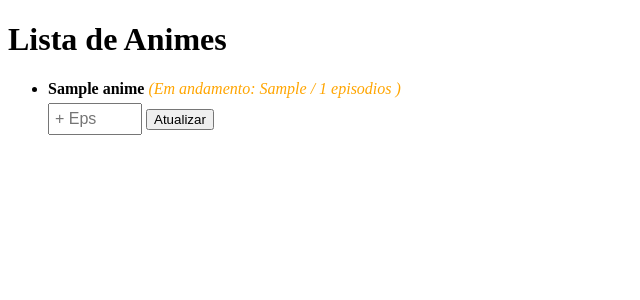
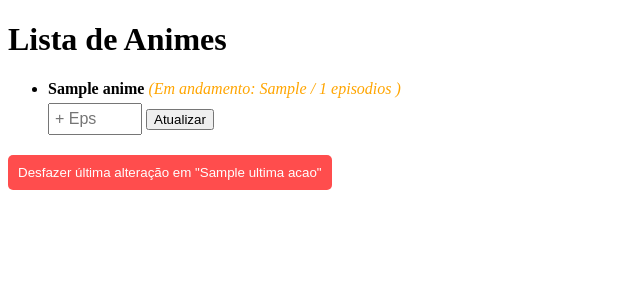
Before and after one commit to bielrlk07/My_First_Anime, a Flask app: template templates/listadeanimes.html in a window 1280 px wide. Shown: the top 300 px of the page, without its empty margins (0-640 px from the left). Run offline with Flask 3, Linux system fonts and the light colour scheme; the template is opened without the code that fills it: most values are stand-ins (such as "Sample title", 1, 10 or a date in 2020).

Commit message:
botao de desfazer que vai uma unica vez

```diff
--- a/app.py
+++ b/app.py
@@ -26,10 +26,14 @@ meus_animes = [
 @app.route("/")
 def index():
     # O render_template vai buscar um arquivo HTML e nós 'injetamos' a lista nele
-    return render_template("listadeanimes.html", lista_animes=meus_animes)
+    return render_template("listadeanimes.html", lista_animes=meus_animes, ultima_acao=ultima_acao)
+
+ultima_acao = None
 
 @app.route("/atualizar", methods=["POST"])
 def atualizar():
+    global ultima_acao
+    # Avisa o Python que vamos modificar a memória global
     # Pega as informações que vieram do HTML
     nome = request.form.get("nome_anime")
     novos_eps = int(request.form.get("novos_eps"))
@@ -37,15 +41,44 @@ def atualizar():
    # Pega o número que a pessoa digitou lá na caixinha
     for anime in meus_animes:
         if anime["nome"] == nome:
+
+            # ANTES de somar os episódios novos, nós tiramos uma "fotografia" do estado atual
+            ultima_acao = {
+                "nome": anime["nome"],
+                "eps_vistos_antes": anime["eps_vistos"],
+                "finalizado_antes": anime["finalizado"]
+            }
+
             # AQUI ESTÁ A MÁGICA: O += soma o valor atual com os novos episódios
             anime["eps_vistos"] += novos_eps
+
             # Verificação de segurança: se a soma bater ou passar do total, finaliza!
             if anime["eps_vistos"] >= anime["total_eps"]:
                 anime["eps_vistos"] = anime["total_eps"]
                 anime["finalizado"] = True
+
             break # Como já achamos e atualizamos o anime, podemos parar o loop
 
     return redirect("/")
 
+# NOVA ROTA: Responsável por reverter a ação quando o botão Desfazer for clicado
+@app.route("/desfazer",methods=["POST"])
+def desfazer():
+    global ultima_acao
+
+    # Só faz alguma coisa se existir uma ação salva na memória
+    if ultima_acao is not None:
+        for anime in meus_animes:
+            if anime["nome"] == ultima_acao["nome"]:
+                # Devolve os valores antigos para o anime
+                anime["eps_vistos"] = ultima_acao["eps_vistos_antes"]
+                anime["finalizado"] = ultima_acao["finalizado_antes"]
+                break
+
+        # Limpa a memória para que o botão suma da tela após ser usado
+        ultima_acao = None
+    return redirect("/")
+
+
 if __name__ == "__main__":
     app.run(port =4567, debug=True)
--- a/templates/listadeanimes.html
+++ b/templates/listadeanimes.html
@@ -23,7 +23,7 @@
             {%endif%}
 
             <form action="/atualizar" method="post" style="margin-top: 5px;">
-                <form action="/atualizar" method="POST" style="margin-top: 5px;">
+
                 <!-- O campo hidden (oculto) envia o nome do anime para o Python saber qual atualizar -->
                 <input type="hidden" name="nome_anime" value="{{ anime.nome }}">
                 <input type="number" name="novos_eps" min="1" max="{{ anime.total_eps - anime.eps_vistos }}"
@@ -34,5 +34,15 @@
         </li>
         {%endfor%}
     </ul>
+
+    {% if ultima_acao %}
+        <form action="/desfazer" method="POST" style="margin-top: 20px;">
+            <button type="submit" style="background-color: #ff4d4d; color: white; padding: 10px; border: none; cursor: pointer; border-radius: 5px;">
+                Desfazer última alteração em "{{ ultima_acao.nome }}"
+            </button>
+        </form>
+    {% endif %}
+
+
 </body>
 </html>
```
